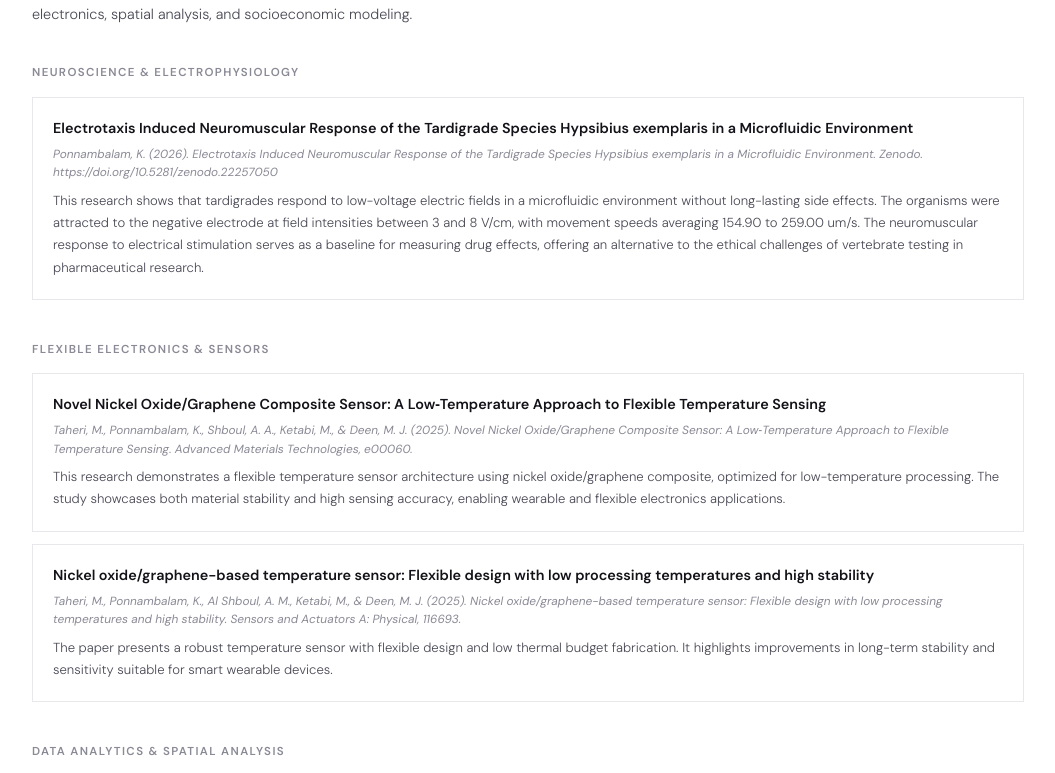
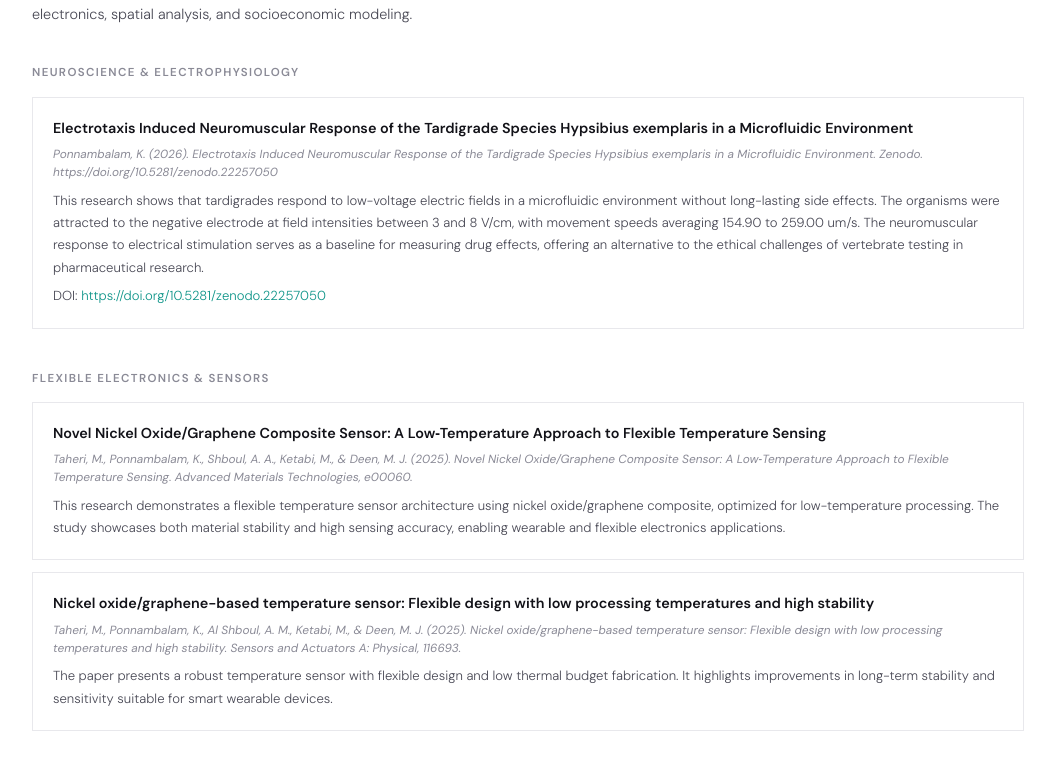
Before and after one commit to kadgitub7/portfolio, a Next.js app: page / in a window 1280 px wide. Shown: the part 4828-5601 px from the top of the page, without its empty margins (112-1167 px from the left). Built offline with nearby package versions, Linux system fonts and the light colour scheme.

Commit message:
added paper

```diff
--- a/app/globals.css
+++ b/app/globals.css
@@ -755,6 +755,20 @@ body {
   line-height: 1.7;
 }
 
+.paper-doi {
+  font-size: 0.74rem;
+  margin-top: 0.4rem;
+}
+
+.paper-doi a {
+  color: var(--accent);
+  text-decoration: none;
+}
+
+.paper-doi a:hover {
+  text-decoration: underline;
+}
+
 /* HONOURS / CERTS */
 .cert-grid {
   display: grid;
--- a/app/layout.js
+++ b/app/layout.js
@@ -6,7 +6,7 @@ const siteUrl = 'https://kadgitub7.github.io/portfolio';
 export const metadata = {
   title: 'Kadhir Ponnambalam - Portfolio',
   description:
-    'McMaster University computer engineering student and research assistant. Projects in embedded systems, FPGA design, and backend data pipelines.',
+    'McMaster University computer engineering student and research assistant. Projects in FPGA design, neuromorphic computing, and machine learning.',
   metadataBase: new URL(siteUrl),
   icons: {
     icon: asset('/favicon.svg'),
@@ -21,6 +21,12 @@ export default function RootLayout({ children }) {
       <head>
         <meta charSet="utf-8" />
         <meta name="viewport" content="width=device-width, initial-scale=1" />
+        <meta name="citation_title" content="Electrotaxis Induced Neuromuscular Response of the Tardigrade Species Hypsibius exemplaris in a Microfluidic Environment" />
+        <meta name="citation_author" content="Ponnambalam, Kadhir" />
+        <meta name="citation_publication_date" content="2026/09/02" />
+        <meta name="citation_journal_title" content="Zenodo" />
+        <meta name="citation_doi" content="10.5281/zenodo.22257050" />
+        <meta name="citation_pdf_url" content="https://kadgitub7.github.io/portfolio/papers/Ponnambalam_Electrotaxis_Tardigrade_2026.pdf" />
         <link rel="preconnect" href="https://fonts.googleapis.com" />
         <link rel="preconnect" href="https://fonts.gstatic.com" crossOrigin="" />
         <link
--- a/app/page.js
+++ b/app/page.js
@@ -386,7 +386,8 @@ const research = {
       authors: 'Ponnambalam, K.',
       journal: 'Zenodo (Preprint)',
       year: 2026,
-      link: 'https://doi.org/10.5281/zenodo.22257050',
+      link: '/papers/Ponnambalam_Electrotaxis_Tardigrade_2026.pdf',
+      doi: 'https://doi.org/10.5281/zenodo.22257050',
       citation: 'Ponnambalam, K. (2026). Electrotaxis Induced Neuromuscular Response of the Tardigrade Species Hypsibius exemplaris in a Microfluidic Environment. Zenodo. https://doi.org/10.5281/zenodo.22257050',
       blurb: 'This research shows that tardigrades respond to low-voltage electric fields in a microfluidic environment without long-lasting side effects. The organisms were attracted to the negative electrode at field intensities between 3 and 8 V/cm, with movement speeds averaging 154.90 to 259.00 um/s. The neuromuscular response to electrical stimulation serves as a baseline for measuring drug effects, offering an alternative to the ethical challenges of vertebrate testing in pharmaceutical research.',
     },
@@ -835,20 +836,28 @@ export default function Page() {
               {researchGroups.map((group) => (
                 <div key={group.title} className="research-group">
                   <h3>{group.title}</h3>
-                  {group.papers.map((paper) => (
+                  {group.papers.map((paper) => {
+                    const href = paper.link.startsWith('/') ? asset(paper.link) : paper.link;
+                    return (
                       <div
                         key={paper.title}
                         className="research-item"
-                      onClick={() => window.open(paper.link, '_blank')}
+                        onClick={() => window.open(href, '_blank')}
                         role="button"
                         tabIndex={0}
-                      onKeyDown={(e) => { if (e.key === 'Enter') window.open(paper.link, '_blank'); }}
+                        onKeyDown={(e) => { if (e.key === 'Enter') window.open(href, '_blank'); }}
                       >
                         <h4>{paper.title}</h4>
                         <p className="citation">{paper.citation}</p>
                         <p>{paper.blurb}</p>
+                        {paper.doi && (
+                          <p className="paper-doi">
+                            DOI: <a href={paper.doi} target="_blank" rel="noopener noreferrer" onClick={(e) => e.stopPropagation()}>{paper.doi}</a>
+                          </p>
+                        )}
                       </div>
-                  ))}
+                    );
+                  })}
                 </div>
               ))}
             </div>
```
Also changed, not shown: 1 other file (tests, documents, lock files or other folders). Lines whose indentation alone changed are shown as unchanged.
